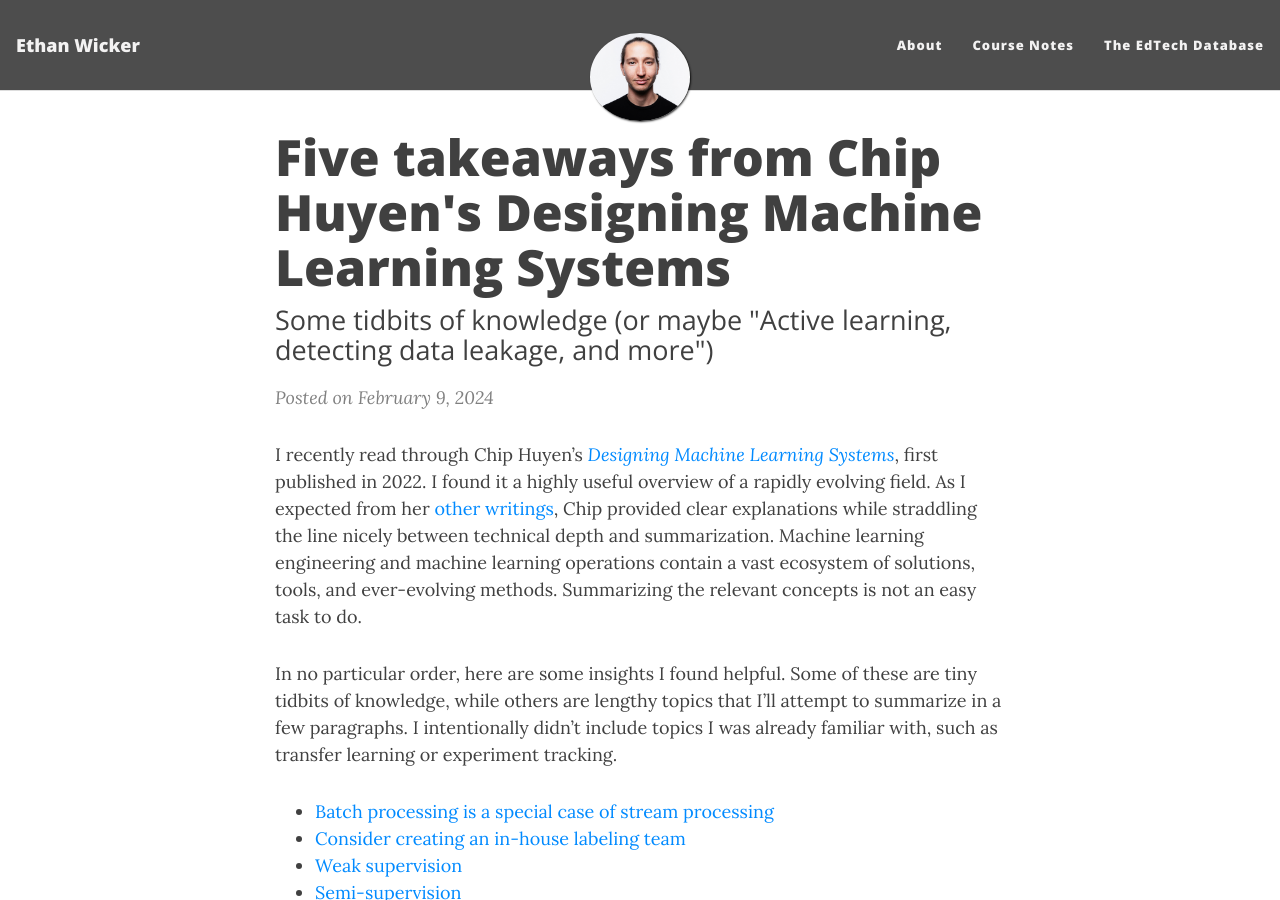
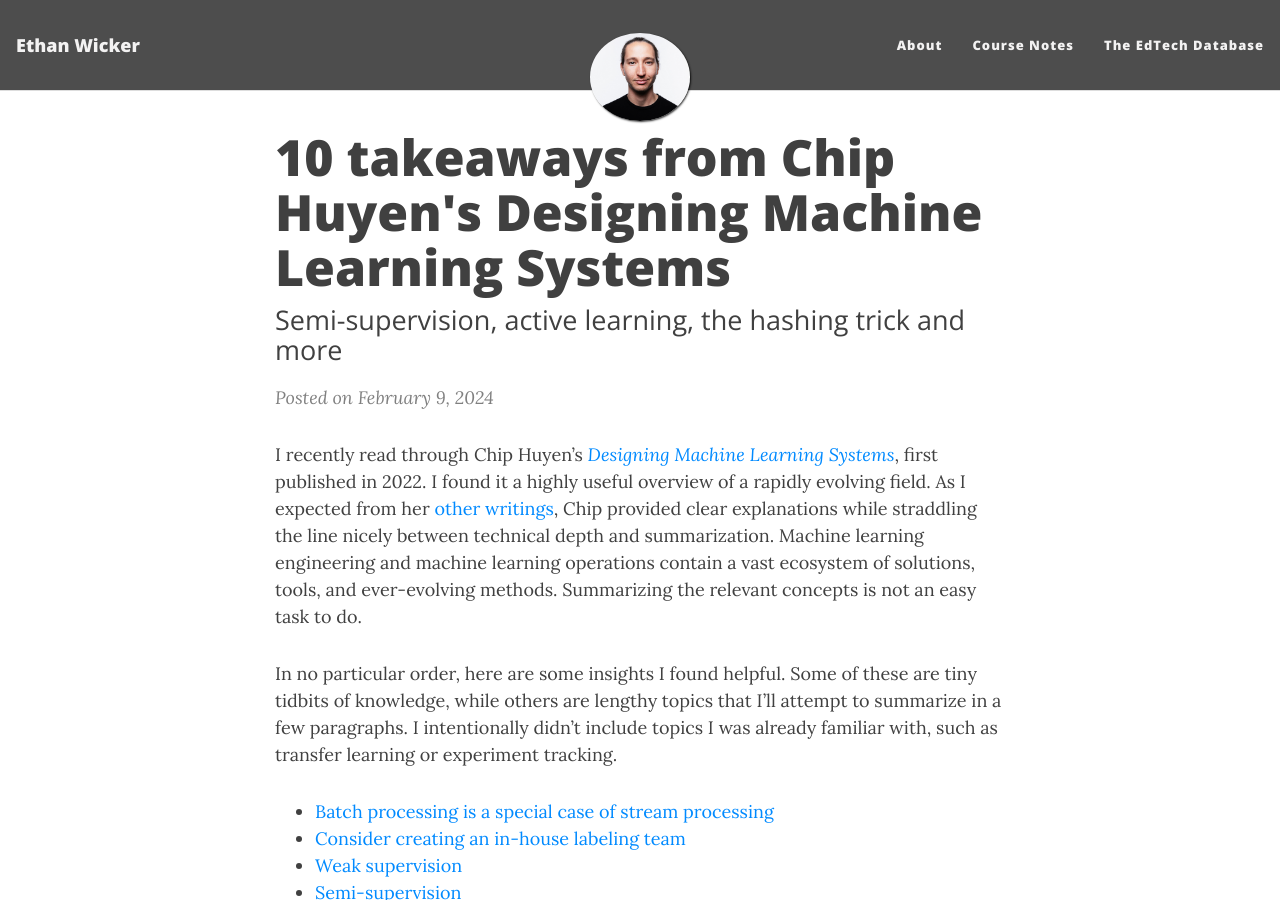
Before and after one commit to ethanwicker/ethanwicker.github.io, a Jekyll site: the page built from _posts/2024-02-09-designing-machine-learning-systems-001.md, in a window 1280 px wide and 900 px high. Built offline with Jekyll 4.4.1, drawn with Linux system fonts in a browser that asks for light colours; nearby versions of some CDN libraries; formulas are drawn with MathJax 3.

Commit message:
Updating title

```diff
--- a/_posts/2024-02-09-designing-machine-learning-systems-001.md
+++ b/_posts/2024-02-09-designing-machine-learning-systems-001.md
@@ -1,7 +1,7 @@
 ---
 layout: post
-title: "Five takeaways from Chip Huyen's Designing Machine Learning Systems"
-subtitle: Some tidbits of knowledge (or maybe "Active learning, detecting data leakage, and more")
+title: "10 takeaways from Chip Huyen's Designing Machine Learning Systems"
+subtitle: Semi-supervision, active learning, the hashing trick and more
 comments: true
 ---
 
```
